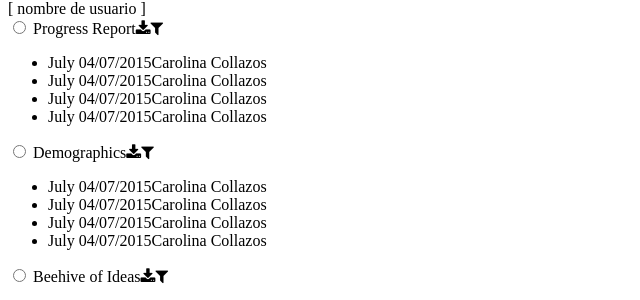
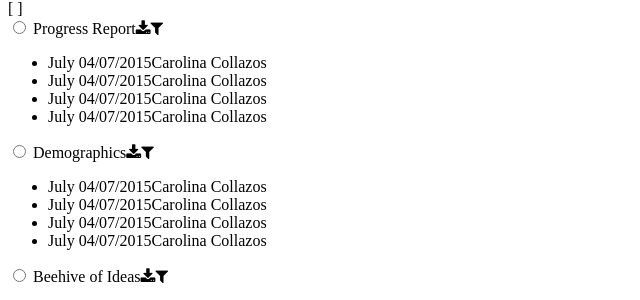
Before and after one commit to arleincho/bee, a PHP site: template default/app/views/_shared/templates/backend/bee.phtml in a window 1280 px wide. Shown: the part 26-326 px from the top of the page, without its empty margins (0-640 px from the left). Run offline with PHP 8.4, Linux system fonts and the light colour scheme; the template is opened without the code that fills it, so the values that code supplies are empty; some libraries are stand-ins or nearby versions.

Commit message:
bee default template

```diff
--- a/default/app/views/_shared/templates/backend/bee.phtml
+++ b/default/app/views/_shared/templates/backend/bee.phtml
@@ -19,7 +19,7 @@
 		<div id="logout">[ Log Out ]</div>
 	</header>
 	<article id="panels">
-		<div id="usuario">[ nombre de usuario ]</div>
+		<div id="usuario">[ <?php echo Session::get('id');?> ]</div>
 		<div id="logoCliente">
 			<?php echo DwHtml::img('bee/logocliente.png.', 'Calendario');?>
 		</div>
```
